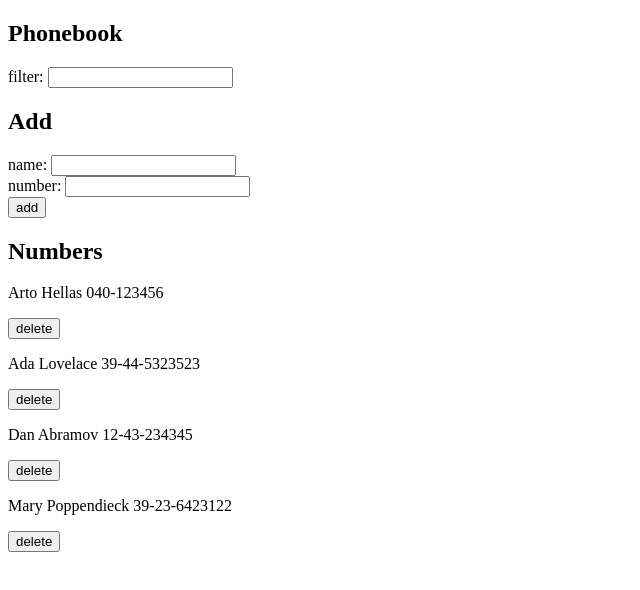
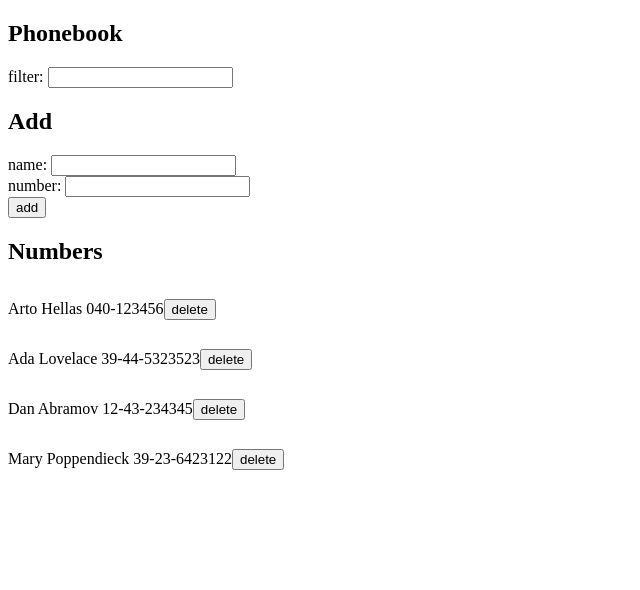
Before and after one commit to tyler1588/FSO, a React (Create React App) app in the folder part2/phonebook/: page / in a window 1280 px wide. Shown: the top 590 px of the page, without its empty margins (0-640 px from the left). Built offline with nearby package versions, Linux system fonts and the light colour scheme; data requests are answered from the project's data file.

Commit message:
modified 2.14 styles

```diff
--- a/part2/phonebook/src/components/Person.js
+++ b/part2/phonebook/src/components/Person.js
@@ -1,9 +1,9 @@
 const Person = ({person, deletePerson}) => {
     return (
-        <>
-            <p>{person.name} {person.number}</p>
-            <button id={person.id} name={person.name} onClick={(event) => deletePerson(event)}>delete</button>
-        </>
+        <div>
+            <p style={{"display": "inline-block"}}>{person.name} {person.number}</p>
+            <button style={{"display": "inline-block"}} id={person.id} name={person.name} onClick={(event) => deletePerson(event)}>delete</button>
+        </div>
     )
 
 }
```
